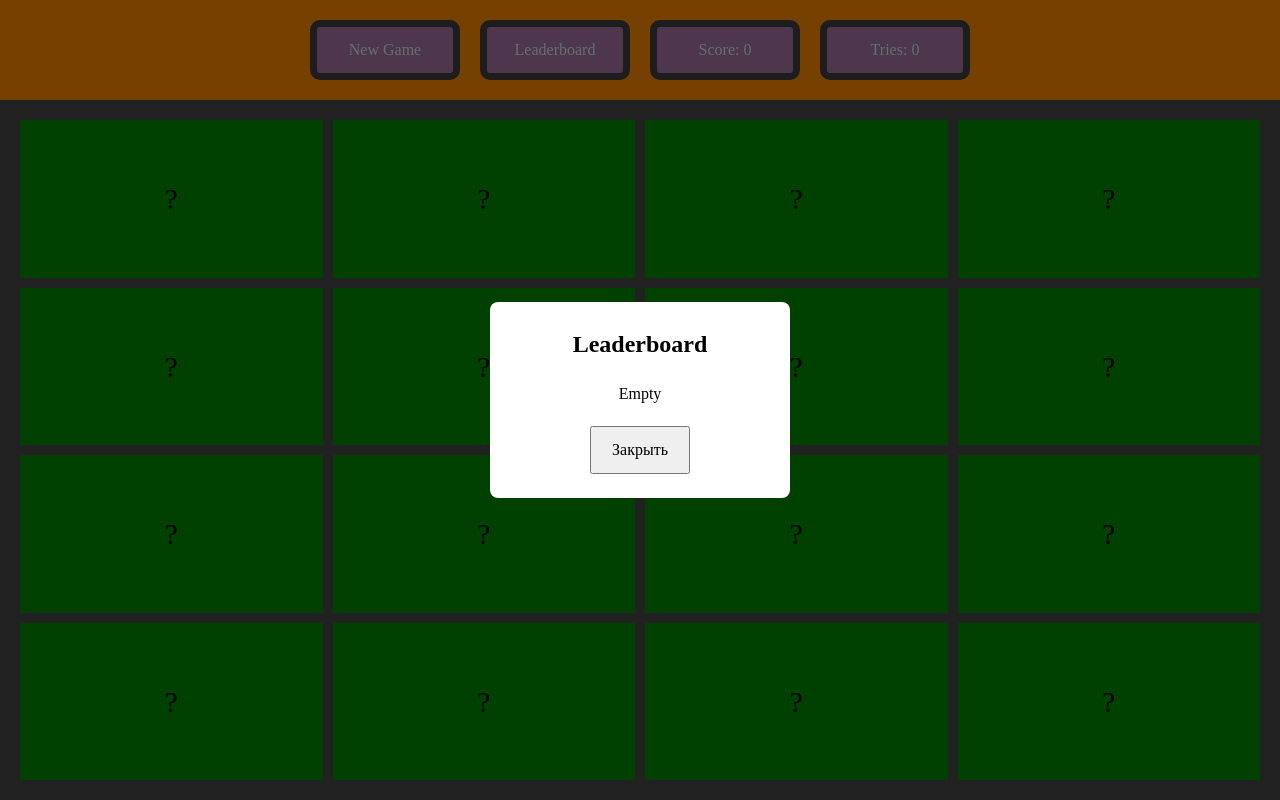
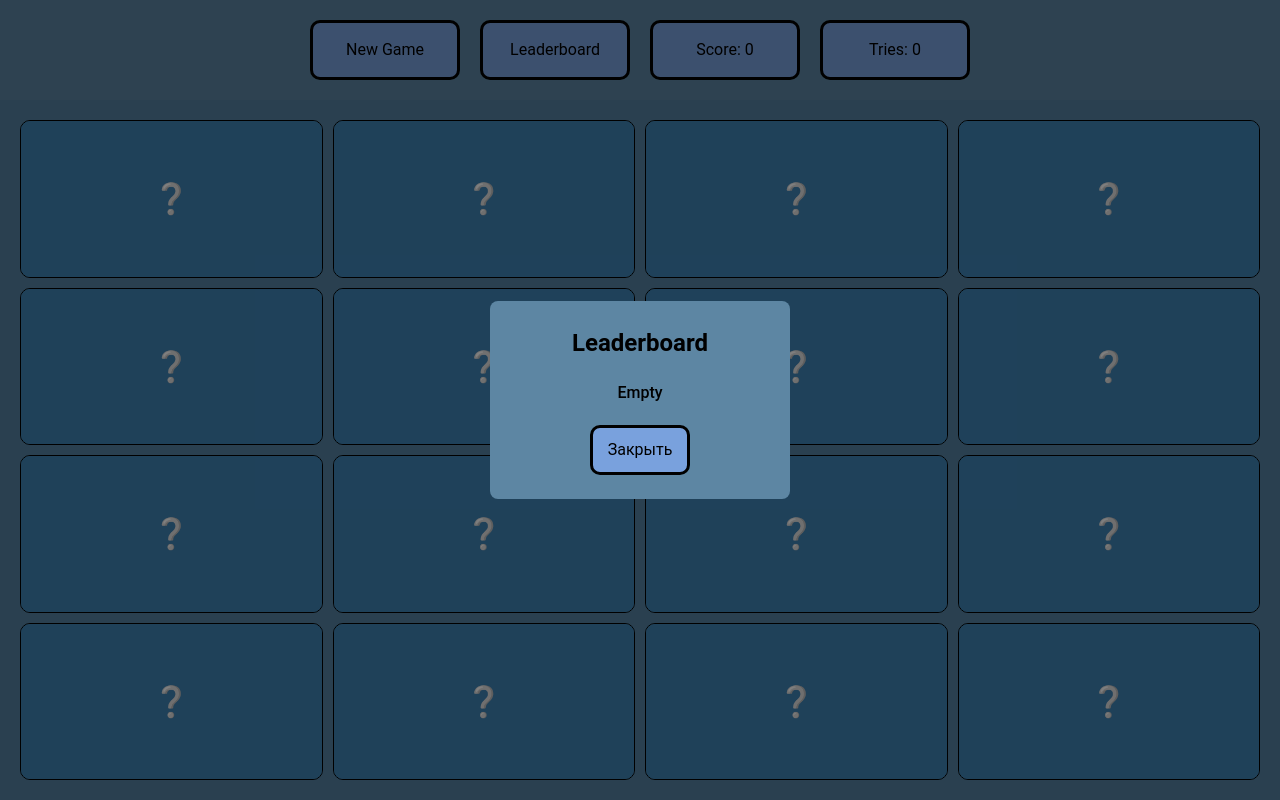
Before and after one commit to maeb44/memory-game, a website built with Vite: page index.html in a window 1280 px wide. Both pictures are taken after a click on the button "Leaderboard". Built offline with nearby package versions, Linux system fonts and the light colour scheme.

Commit message:
style: rebuild color of project, add hover-effects

```diff
--- a/src/main.scss
+++ b/src/main.scss
@@ -3,9 +3,11 @@
 @use './styles/_header' as *;
 @use './styles/_board' as *;
 @use './styles/_modal' as *;
+@use './styles/_variables' as *;
 
 body {
   @include flexcentre;
+  font-family: $font;
   flex-direction: column;
   justify-content: flex-start;
   width: 100vw;
--- a/src/script/createCard.ts
+++ b/src/script/createCard.ts
@@ -11,7 +11,7 @@ export function createCard(card: string, index: number) {
 
   const front = document.createElement('div');
   front.className = 'card__front';
-  front.textContent = '?'; // рубашка карточки
+  front.textContent = '❔'; // рубашка карточки
 
   const back = document.createElement('div');
   back.className = 'card__back';
--- a/src/script/createHeader.ts
+++ b/src/script/createHeader.ts
@@ -27,13 +27,13 @@ export function createHeader(
   header.append(leaderboardBtn);
 
   const scoreBoard = document.createElement('div');
-  scoreBoard.className = 'menu__title';
+  scoreBoard.className = 'menu__title--non-act';
   scoreBoard.textContent = 'Score:\u00A0';
   scoreBoard.append(spanForScore);
   header.append(scoreBoard);
 
   const triesBoard = document.createElement('div');
-  triesBoard.className = 'menu__title';
+  triesBoard.className = 'menu__title--non-act';
   triesBoard.textContent = 'Tries:\u00A0';
   triesBoard.append(spanForTries);
   header.append(triesBoard);
--- a/src/script/state.ts
+++ b/src/script/state.ts
@@ -44,6 +44,5 @@ function createStore<S>(initial: S) {
 
 export const store = createStore(initialState);
 store.subscribe((state) => {
-  console.log(loadLeaderboard());
   localStorage.setItem('leaders', JSON.stringify(state.leaderboard));
 });
--- a/src/styles/_board.scss
+++ b/src/styles/_board.scss
@@ -1,4 +1,5 @@
 @use './_mixins' as *;
+@use './_variables' as *;
 .board {
   display: grid;
   grid-template-columns: repeat(4, 1fr);
@@ -7,7 +8,7 @@
   width: 100%;
   max-width: 1440px;
   flex: 1;
-  background: rgb(66, 66, 66);
+  background: $board;
   gap: 10px;
   &--disabled {
     pointer-events: none;
@@ -15,15 +16,21 @@
 }
 
 .card {
+  border: 1px solid $border-color;
+  border-radius: 10px;
+  transition: all 0.5s ease;
   user-select: none;
   position: relative;
-  background: black;
-  border: 0px;
+  background: $card;
   overflow: hidden;
+
+  &:hover {
+    transform: scale(1.01);
+  }
   &__inner,
   &__front,
   &__back {
-    transition: all 0.3s ease;
+    transition: all 0.4s ease;
     @include flexcentre;
     width: 100%;
     height: 100%;
@@ -41,16 +48,16 @@
   }
   &__front {
     position: absolute;
-    background: green;
+    background: $card;
     z-index: 0;
     &:hover {
-      background: rgb(40, 100, 40);
+      background: $card-active;
     }
   }
   &__back {
     left: -100%;
     position: absolute;
-    background: rgb(99, 134, 99);
+    background: $card-active;
     z-index: 1;
   }
 }
--- a/src/styles/_header.scss
+++ b/src/styles/_header.scss
@@ -1,19 +1,39 @@
 @use './mixins' as *;
+@use './_variables' as *;
 
 .menu {
   @include section;
   padding-block: 20px;
   gap: 20px;
-  background-color: rgb(236, 130, 0);
-  // border-radius: 10px 10px 0 0;
+  background-color: $header;
   &__title {
+    font-family: $font;
     @include flexcentre;
+    transition: all 0.3s ease;
     user-select: none;
-    border: 7px solid rgb(61, 59, 59);
+    border: 3px solid $border-color;
     border-radius: 10px;
-    color: rgb(195, 224, 224);
-    background: rgb(158, 111, 156);
+    color: $text;
+    background: $button;
     width: 150px;
     height: 60px;
+    &:hover {
+      background: $button-hover;
+      box-shadow: 0 0 10px $button;
+    }
+    &:active {
+      transform: scale(0.95);
+    }
+    &--non-act {
+      @include flexcentre;
+      transition: all 0.3s ease;
+      user-select: none;
+      border: 3px solid $border-color;
+      border-radius: 10px;
+      color: $text;
+      background: $button;
+      width: 150px;
+      height: 60px;
+    }
   }
 }
--- a/src/styles/_modal.scss
+++ b/src/styles/_modal.scss
@@ -1,28 +1,28 @@
 @use './mixins' as *;
+@use './_variables' as *;
 
 .modal {
   display: none;
   position: fixed;
   inset: 0;
   z-index: 1000;
-}
 
-.modal--open {
+  &--open {
     @include flexcentre;
   }
 
-.modal__overlay {
+  &__overlay {
     position: absolute;
     inset: 0;
     background: rgba(0, 0, 0, 0.5);
   }
 
-.modal__window {
+  &__window {
     @include flexcentre;
     flex-direction: column;
     gap: 20px;
     position: relative;
-  background: #fff;
+    background: $header;
     padding: 24px;
     border-radius: 8px;
     min-width: 300px;
@@ -31,19 +31,39 @@
     overflow: auto;
     z-index: 1;
   }
-.modal__leader {
+
+  &__leader {
     @include flexcentre;
     justify-content: flex-start;
     gap: 10px;
   }
-.modal__body {
+
+  &__body {
     width: 100%;
   }
-.modal__new-game,
-.modal__close {
+
+  &__new-game,
+  &__close {
+    transition: all 0.3s ease;
+    border: 3px solid $border-color;
+    border-radius: 10px;
+    color: $text;
+    background: $button;
     width: 100px;
     padding: 10px;
+    &:hover {
+      box-shadow: 0 0 10px $button;
+      transform: scale(1.05);
+      background: $button-hover;
     }
-.modal__txt {
+    &:active {
+      transform: scale(0.95);
+    }
+  }
+
+  &__txt {
+    font-weight: 500;
+    color: $text;
     text-align: center;
   }
+}
--- a/src/styles/_variables.scss
+++ b/src/styles/_variables.scss
@@ -0,0 +1,11 @@
+@use 'sass:color';
+
+$card: #3f83b4;
+$card-active: color.mix($card, #fff, 80%);
+$board: #5481a1;
+$header: color.mix($board, #b1b4b6, 90%);
+$button: #79a1dd;
+$button-hover: color.mix($button, #000, 90%);
+$border-color: #000;
+$text: #000;
+$font: 'Roboto', sans-serif;
```
Lines whose indentation alone changed are shown as unchanged.
